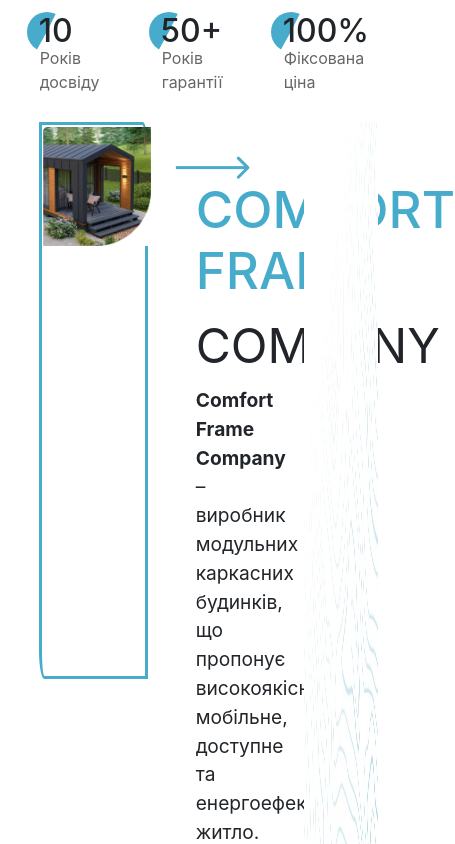
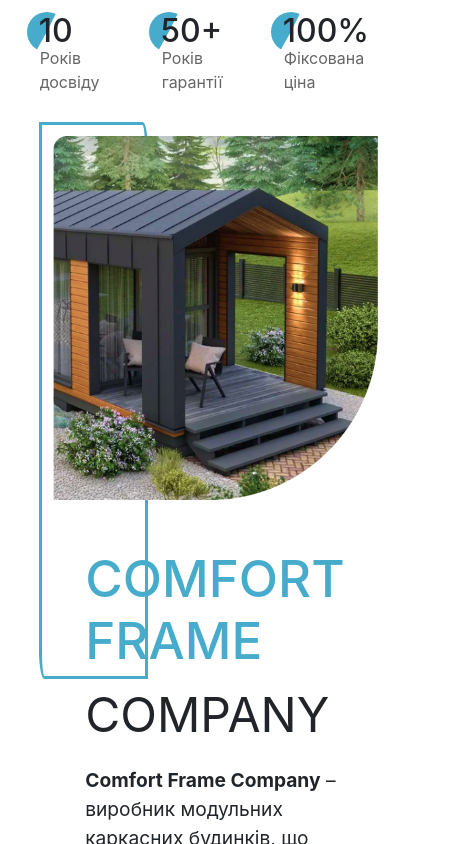
Before and after one commit to SavchukSergiy/cfc-front-app, a React (Create React App) app: page / in a window 390 px wide. Shown: the part 880-1724 px from the top of the page, 455 px wide, since content can reach past the window. Built offline with nearby package versions, Linux system fonts and the light colour scheme.

Commit message:
Fixed byg with overlay

```diff
--- a/src/components/aboutBlock/aboutblock.css
+++ b/src/components/aboutBlock/aboutblock.css
@@ -22,7 +22,7 @@
   z-index: -1;
 }
 
-.overlay {
+.about-overlay {
   padding-left: 4%;
   padding-top: 4%;
 }
@@ -49,3 +49,14 @@
 .text-block {
   padding-left: 20%;
 }
+
+@media (min-width: 320px) and (max-width: 767.98px) {
+  /* .aboutimg-border {
+    width: 60%;
+    height: 66%;
+    border-radius: 0% 5% 0% 5%;
+    border: 3px solid #47accc;
+    position: absolute;
+    z-index: -1;
+  } */
+}
--- a/src/components/aboutBlock/aboutblock.js
+++ b/src/components/aboutBlock/aboutblock.js
@@ -8,14 +8,14 @@
     <>
       <div className='about-us-main'>
         <div className='row'>
-          <div className='col-5 about-img-block'>
+          <div className='col-md-5 about-img-block'>
             <div className='aboutimg-border'></div>
-            <div className='overlay'>
+            <div className='about-overlay'>
               <img src={AboutImage} alt="About image" class="img-fluid w-100"></img>
             </div>
           </div>
-          <div className='col-4 about-text-block'>
-            <div className='arow-block'>
+          <div className='col-md-4 about-text-block'>
+            <div className='arow-block d-none d-sm-block'>
               <img src={AboutArrow} alt="Arrow image" class="img-fluid"></img>
             </div>
 
@@ -28,7 +28,7 @@
               </p>
             </div>
           </div>
-          <div className='col-3 about-back-image'>
+          <div className='col-md-3 about-back-image d-none d-sm-block'>
             <img src={BgdImage} alt="Background image" class=" back-image-vector img-fluid w-100 "></img>
           </div>
         </div>
```
